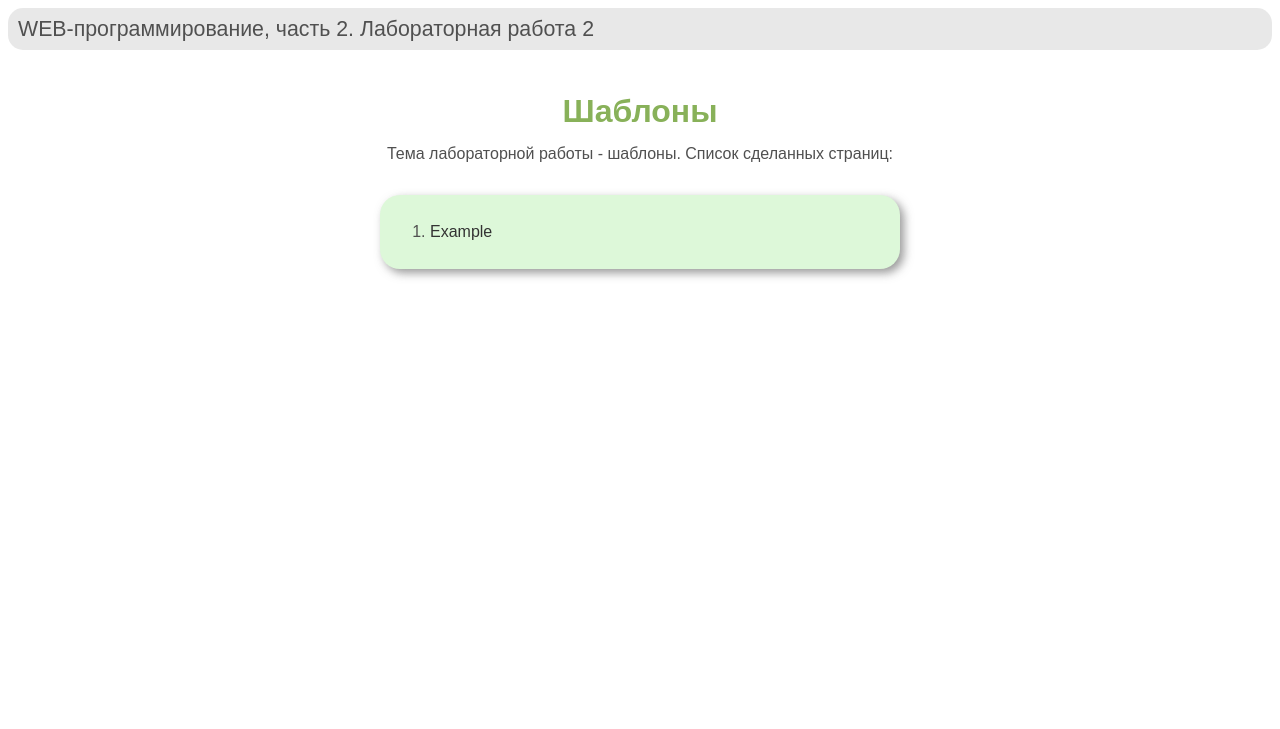
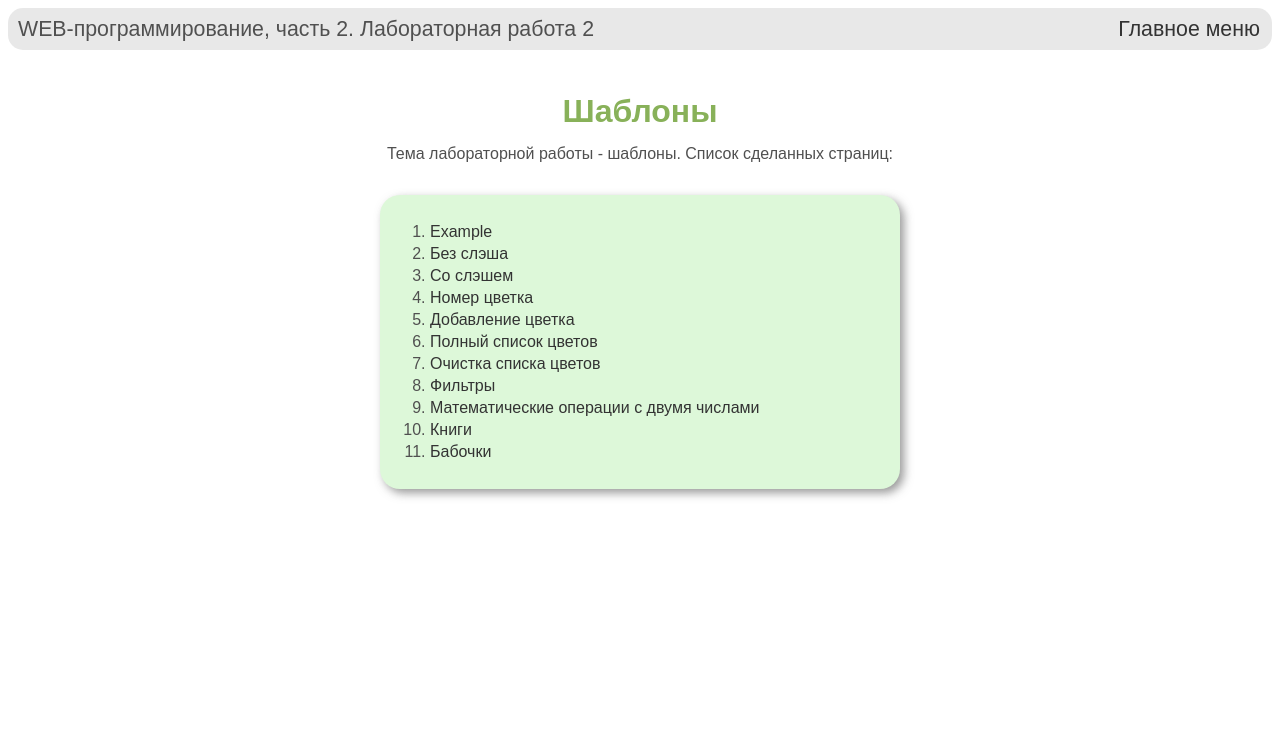
Before and after one commit to Anjelaaaaa/web-programming-labs, a Flask app: page /lab2/ in a window 1280 px wide. Shown: the top 729 px of the page. Run offline with Flask 3, Linux system fonts and the light colour scheme.

Commit message:
Добавление ссылок

```diff
--- a/app.py
+++ b/app.py
@@ -236,6 +236,9 @@ def index():
                 <ol>
                     <li>
                         <a href="/lab1">Первая лабораторная</a>
+                    </li>
+                    <li>
+                        <a href="/lab2">Вторая лабораторная</a>
                     </li>
                 </ol>
             </div>
--- a/static/main.css
+++ b/static/main.css
@@ -4,7 +4,7 @@ body {
     color: rgb(80, 80, 80);
 }
 main {
-    margin: 0 20% 0 20%;
+    margin: 0 20% 100px 20%;
 }
 footer {
     background-color:rgba(163, 163, 163, 0.247);
@@ -241,12 +241,15 @@ div.phrase {
     box-shadow: 4px 4px 10px rgba(75, 75, 75, 0.568);
 }
 .calc1 {
-    background-color: rgb(212, 255, 217);
+    background-color: rgb(248, 206, 206);
     width: 550px;
     margin: 30px auto;
     padding: 30px;
     border-radius: 20px;
     box-shadow: 4px 4px 10px rgba(75, 75, 75, 0.568);
+}
+.calc2 {
+    color: rgb(177, 65, 65);
 }
 .books {
     background-color: rgb(222, 219, 253);
@@ -265,3 +268,7 @@ div.phrase {
 .butterflyes {
     color: rgb(143, 106, 50);
 }
+.mainmenu {
+    position: absolute;
+    right: 20px;
+}
--- a/templates/base.html
+++ b/templates/base.html
@@ -8,7 +8,7 @@
 </head>
 <body>
     <header>
-        WEB-программирование, часть 2. {{ self.lab() }}
+        WEB-программирование, часть 2. {{ self.lab() }} <a class="mainmenu" href="\">Главное меню</a>
     </header>
 
     <main>
--- a/templates/example.html
+++ b/templates/example.html
@@ -26,7 +26,7 @@
             8452 / 793 = {{ 8452 / 793 }}<br>
             45<sup>8</sup> = {{ 45 ** 8 }}
         </div>
-        <div>
+        <div class="calc">
             <ul>
                 {% for f in fruits %}
                 <li>{{loop.index}} - {{f.name}}: {{f.price}} &#x20bd;</li>
--- a/templates/lab2.html
+++ b/templates/lab2.html
@@ -14,6 +14,36 @@
             <li>
                 <a href="/lab2/example">Example</a>
             </li>
+            <li>
+                <a href="/lab2/a">Без слэша</a>
+            </li>
+            <li>
+                <a href="/lab2/a/">Со слэшем</a>
+            </li>
+            <li>
+                <a href="/lab2/flowers/0">Номер цветка</a>
+            </li>
+            <li>
+                <a href="/lab2/add_flower/">Добавление цветка</a>
+            </li>
+            <li>
+                <a href="/lab2/all_flowers/">Полный список цветов</a>
+            </li>
+            <li>
+                <a href="/lab2/clean_flowers/">Очистка списка цветов</a>
+            </li>
+            <li>
+                <a href="/lab2/filters">Фильтры</a>
+            </li>
+            <li>
+                <a href="/lab2/calc/">Математические операции с двумя числами</a>
+            </li>
+            <li>
+                <a href="/lab2/books">Книги</a>
+            </li>
+            <li>
+                <a href="/lab2/butterfly">Бабочки</a>
+            </li>
         </ol>
     </div>
 {% endblock %}
```
Also changed, not shown: templates/calc.html (+9 -12 lines).
